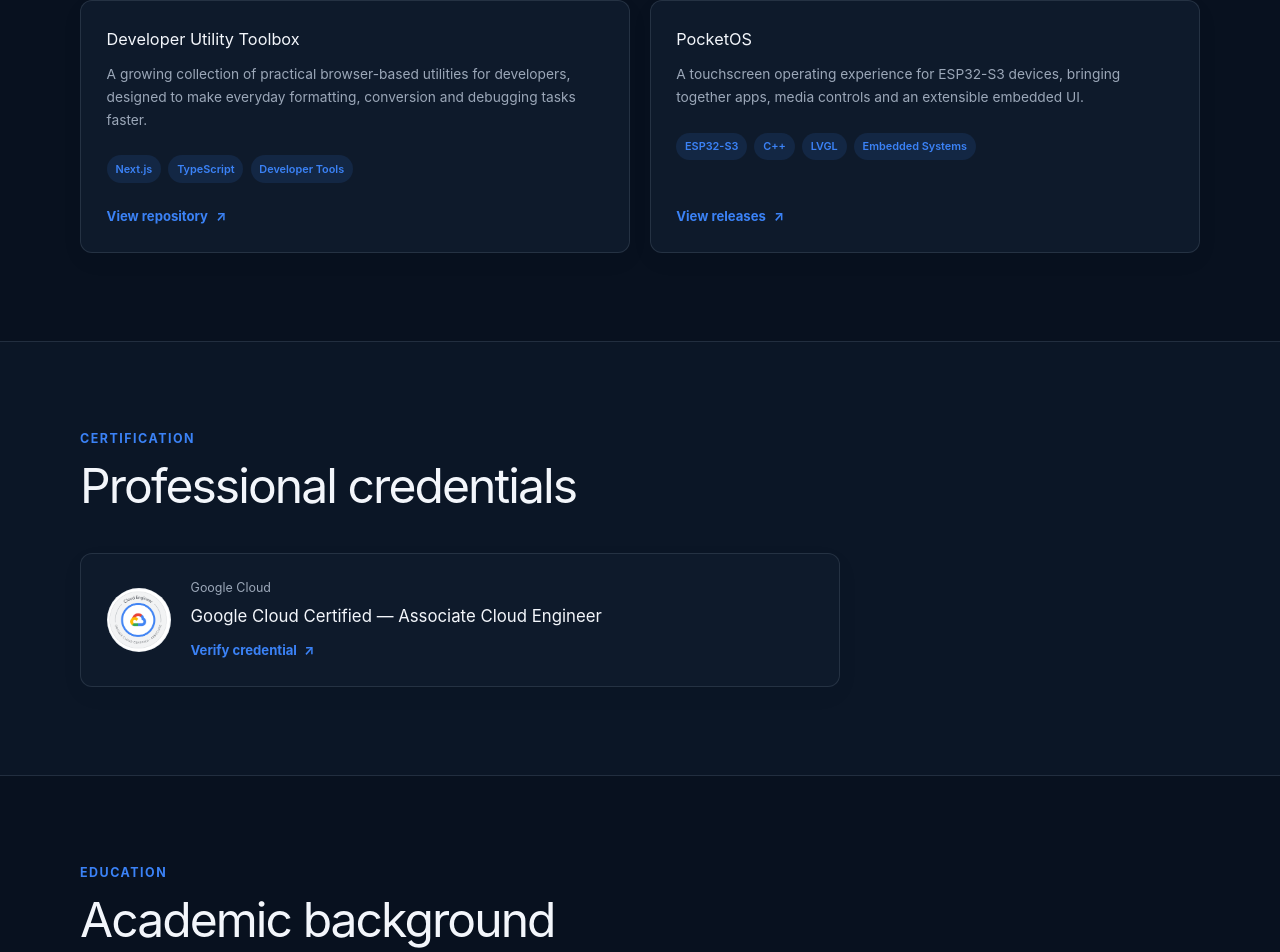
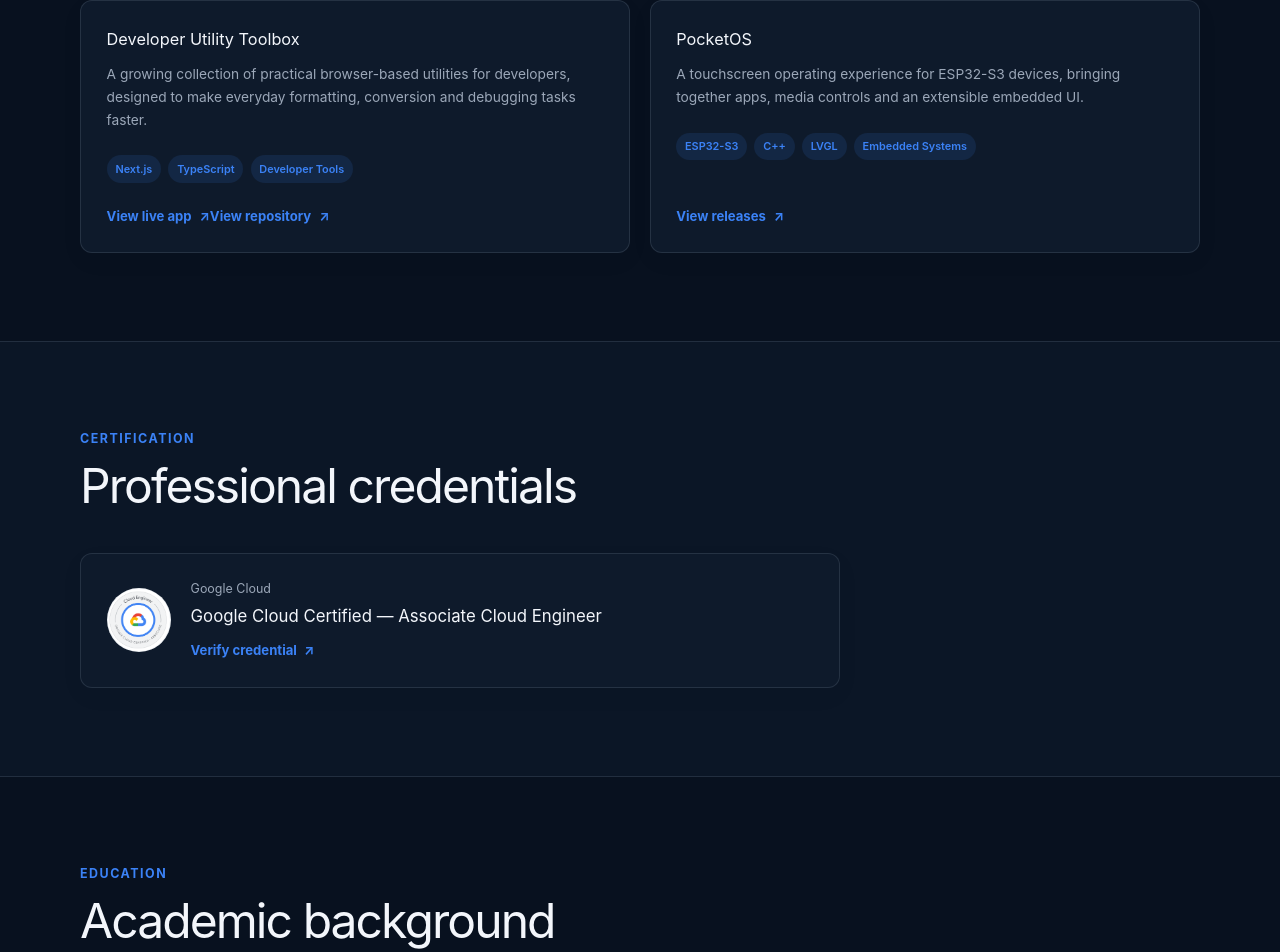
Before and after one commit to harims2801/hariharan-portfolio, a Next.js app: page / in a window 1280 px wide. Shown: the part 3927-4879 px from the top of the page. Built offline with nearby package versions, Linux system fonts and the light colour scheme.

Commit message:
Add live DevToolbox project link

```diff
--- a/app/page.tsx
+++ b/app/page.tsx
@@ -104,6 +104,8 @@ const projects = [
     description:
       "A growing collection of practical browser-based utilities for developers, designed to make everyday formatting, conversion and debugging tasks faster.",
     tags: ["Next.js", "TypeScript", "Developer Tools"],
+    liveHref: "https://devtools.hariharanms.in/",
+    liveLabel: "View live app",
     href: "https://github.com/harims2801/devtoolbox",
     label: "View repository",
   },
@@ -368,9 +370,16 @@ export default function Home() {
                   ))}
                 </div>
               </div>
-              <a href={project.href} target="_blank" rel="noreferrer">
-                {project.label} <ExternalArrow />
-              </a>
+              <div className="project-links">
+                {project.liveHref && (
+                  <a href={project.liveHref} target="_blank" rel="noreferrer">
+                    {project.liveLabel} <ExternalArrow />
+                  </a>
+                )}
+                <a href={project.href} target="_blank" rel="noreferrer">
+                  {project.label} <ExternalArrow />
+                </a>
+              </div>
             </article>
           ))}
         </div>
```
